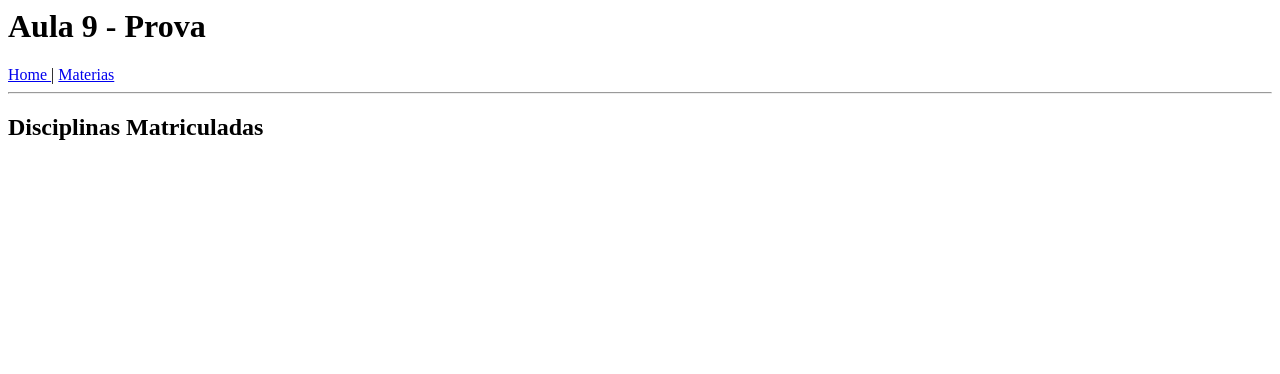
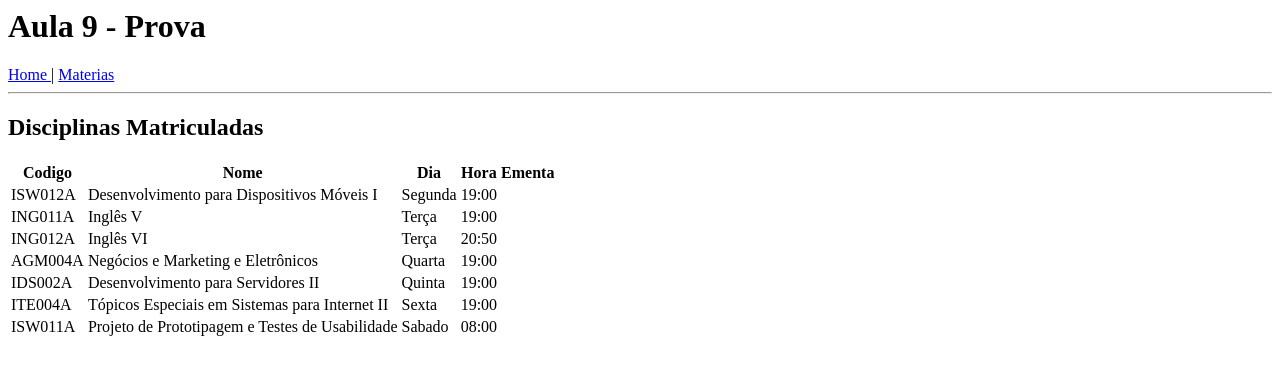
Before and after one commit to GabrielMarmore/Angular_Fatec_Aula_10, an Angular app: page /materias in a window 1280 px wide. Shown: the top 374 px of the page. Built offline with nearby package versions, Linux system fonts and the light colour scheme.

Commit message:
Feature/table

```diff
--- a/src/app/marmore-lista/marmore-lista.component.html
+++ b/src/app/marmore-lista/marmore-lista.component.html
@@ -1 +1,18 @@
 <h2>Disciplinas Matriculadas</h2>
+
+<table>
+  <tr>
+    <th>Codigo</th>
+    <th>Nome</th>
+    <th>Dia</th>
+    <th>Hora</th>
+    <th>Ementa</th>
+  </tr>
+  <tr *ngFor="let materia of materias.getList(); index as i">
+    <td>{{ materia.codigo }}</td>
+    <td>{{ materia.nome }}</td>
+    <td>{{ materia.dia }}</td>
+    <td>{{ materia.hora }}</td>
+    <td>{{ materia.ementa }}</td>
+  </tr>
+</table>
```
